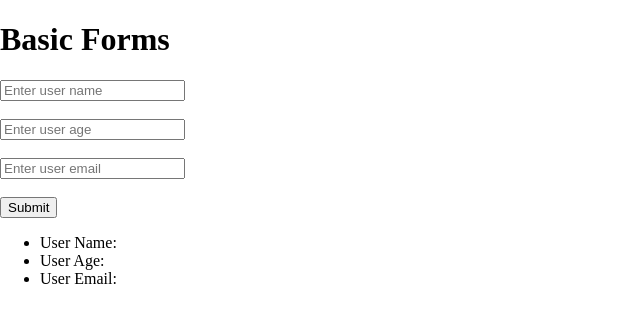
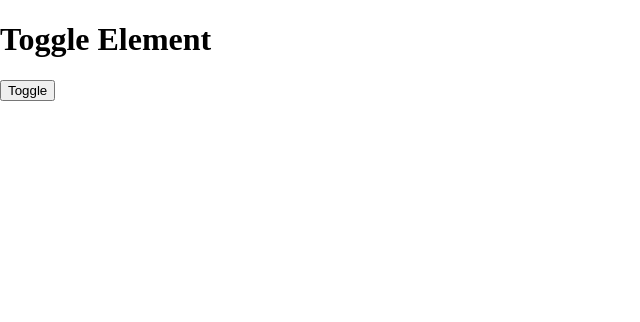
Before and after one commit to Kashyap2424/ANGULAR-TUTORIAL-CODE-STEP-BY-STEP, an Angular app: page / in a window 1280 px wide. Shown: the top 322 px of the page, without its empty margins (0-640 px from the left). Built offline with nearby package versions, Linux system fonts and the light colour scheme.

Commit message:
Learn how to show and hide one element in angular

```diff
--- a/src/app/app.component.html
+++ b/src/app/app.component.html
@@ -1,20 +1,5 @@
 <h1>{{ title }}</h1>
 
-<form #basicForm="ngForm" (ngSubmit)="getData(basicForm.value)">
-  <input type="text" ngModel name="userName" placeholder="Enter user name">
-  <br>
-  <br>
-  <input type="number" ngModel name="userAge" placeholder="Enter user age">
-  <br>
-  <br>
-  <input type="email" ngModel name="userEmail" placeholder="Enter user email">
-  <br>
-  <br>
-  <button type="submit">Submit</button>
-</form>
+<button (click)="tagHideAndShowFuncation()">Toggle</button>
 
-<ul>
-  <li>User Name: {{userGettedData.userName}}</li>
-  <li>User Age: {{userGettedData.userAge}}</li>
-  <li>User Email: {{userGettedData.userEmail}}</li>
-</ul>
+<h2 *ngIf="display">Element</h2>
--- a/src/app/app.component.ts
+++ b/src/app/app.component.ts
@@ -1,18 +1,14 @@
 import { Component } from '@angular/core';
-import { NgForm } from '@angular/forms';
+
 @Component({
   selector: 'app-root',
   templateUrl: './app.component.html',
   styleUrls: ['./app.component.css'],
 })
 export class AppComponent {
-  title = 'Basic Forms';
-
-  public userGettedData: any = {};
-
-  getData(data: NgForm) {
-    console.warn(data);
-
-    this.userGettedData = data;
+  title = 'Toggle Element';
+  display = false;
+  tagHideAndShowFuncation() {
+    this.display = !this.display;
   }
 }
```
